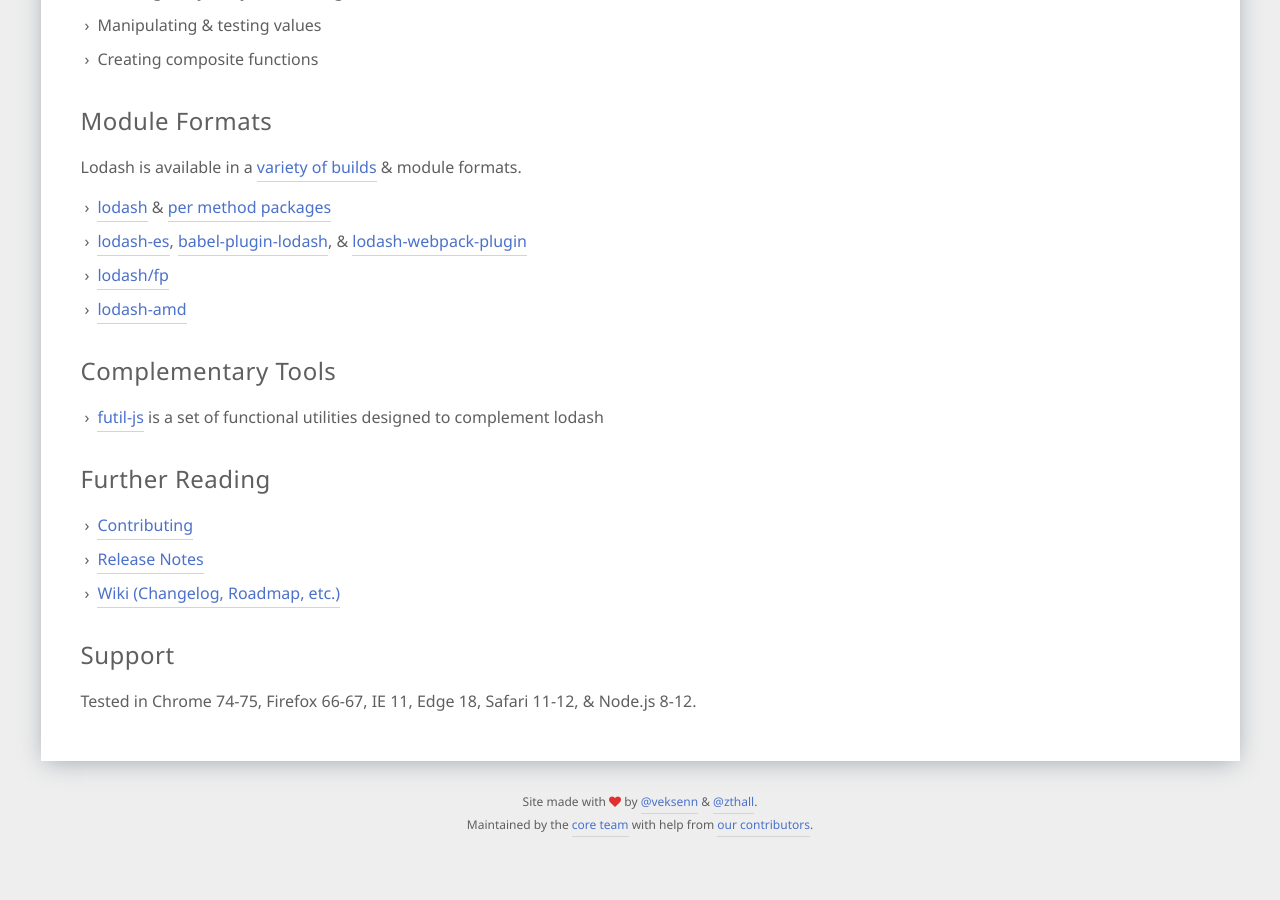
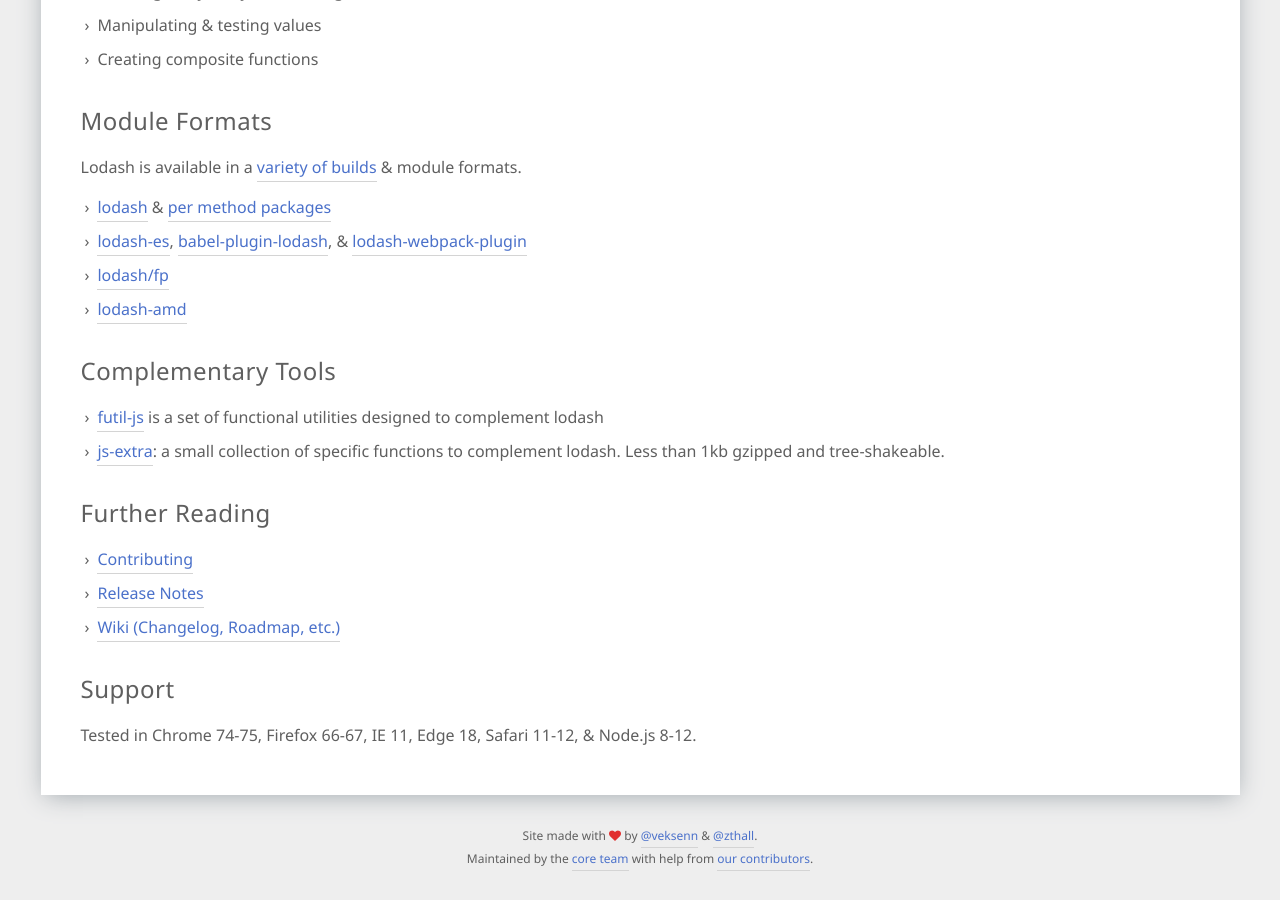
Before and after one commit to lodash/lodash.com, a Jekyll site: the page built from index.html, in a window 1280 px wide and 900 px high, scrolled down 1685 px. Built offline with Jekyll 4.4.1, drawn with Linux system fonts in a browser that asks for light colours; before the commit the page ends 2551 px from its top, so only the background shows below that.

Commit message:
docs(complementary-tools): add js-extra link

```diff
--- a/index.html
+++ b/index.html
@@ -75,6 +75,7 @@
   <h2>Complementary Tools</h2>
   <ul class="chevron">
     <li><a href="https://github.com/smartprocure/futil-js">futil-js</a> is a set of functional utilities designed to complement lodash</li>
+    <li><a href="https://github.com/alexandre-lelain/js-extra">js-extra</a>: a small collection of specific functions to complement lodash. Less than 1kb gzipped and tree-shakeable.</li>
   </ul>
 </section>
 
```
